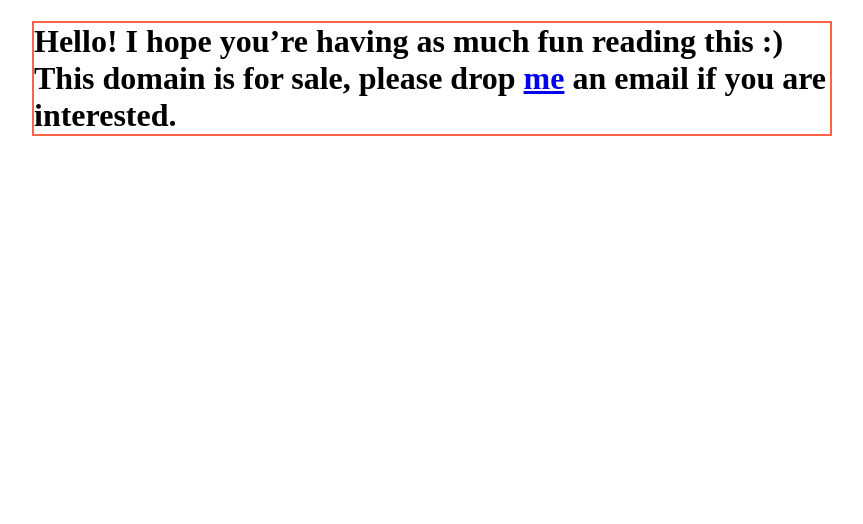
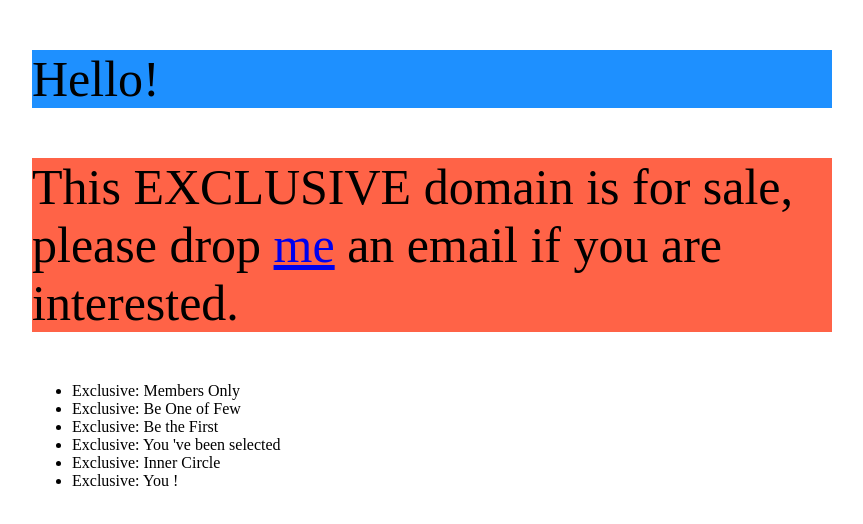
Before and after one commit to rigavc/exclv, a plain HTML site: page index.html in a window 1280 px wide. Shown: the whole page, without its empty margins (208-1071 px from the left). Drawn offline with Linux system fonts and the light colour scheme.

Commit message:
Add files via upload
v2 with list

```diff
--- a/index.html
+++ b/index.html
@@ -12,13 +12,21 @@
 <body>
   <div id="page-wrap">
     <!-- all websites HTML here -->
-	<h1 style="border:2px solid Tomato;"
-	<b>Hello!</b>
-    I hope you’re having as much fun reading this :)
-	This domain is for sale, please drop
+	<p style="font-size:50px;background-color:DodgerBlue;">Hello!
+	<p>
+	<p style="background-color:Tomato;font-size:50px;">This EXCLUSIVE domain is for sale, please drop
 <a href="mailto:rigavc@gmail.com?Subject=I%20want%20to%20buy" target="_top">me</a>
 	an email if you are interested.
-	</h1>
+    <p>
+    <p>
+    <ul>
+     <li>Exclusive: Members Only</li>
+     <li>Exclusive: Be One of Few</li>
+     <li>Exclusive: Be the First</li>
+     <li>Exclusive: You 've been selected</li>
+     <li>Exclusive: Inner Circle</li>
+     <li>Exclusive: You !</li>
+    </ul>
   </div>
 </body>
 </html>
```
